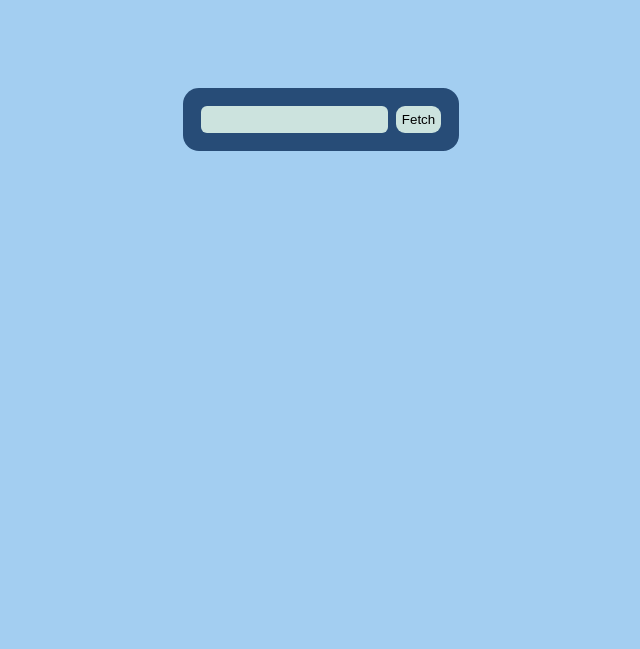
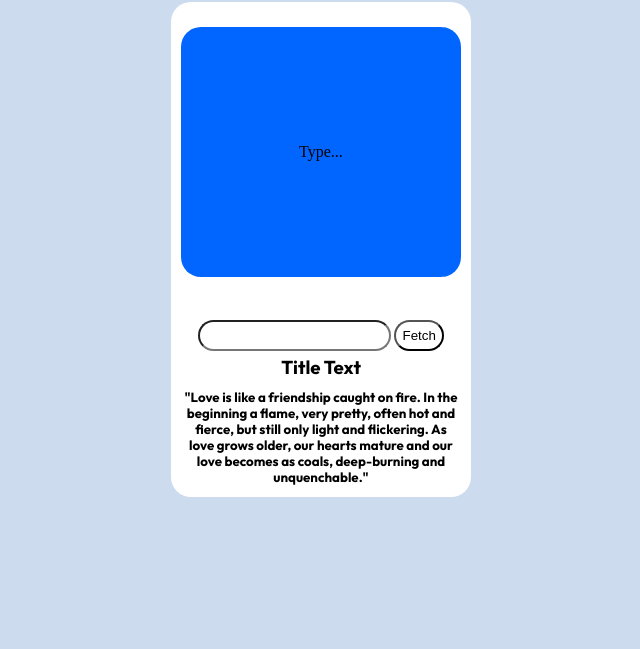
Before and after one commit to alapandas3/QR-Generator-v2, a plain HTML site: page index.html in a window 1280 px wide. Shown: the part 151-800 px from the top of the page, without its empty margins (319-959 px from the left). Drawn offline with Linux system fonts and the light colour scheme.

Commit message:
Initial Commit

```diff
--- a/index.html
+++ b/index.html
@@ -1,22 +1,64 @@
 <!DOCTYPE html>
 <html lang="en">
+
 <head>
     <meta charset="UTF-8">
     <meta name="viewport" content="width=device-width, initial-scale=1.0">
-    <title>QR Code Generator</title>
+    <!-- displays site properly based on user's device -->
+    <script src="script.js"></script>
+    <link rel="preconnect" href="https://fonts.googleapis.com">
+    <link rel="preconnect" href="https://fonts.gstatic.com" crossorigin>
+    <link href="https://fonts.googleapis.com/css2?family=Outfit:wght@100..900&display=swap" rel="stylesheet">
+    <link rel="icon" type="image/png" sizes="32x32" href="./images/favicon-32x32.png">
+
+    <title>Frontend Mentor | QR code component</title>
     <link rel="stylesheet" href="style.css">
-    <script src="script.js"></script>
+    <!-- Feel free to remove these styles or customise in your own stylesheet 👍 -->
+    <style>
+        .attribution {
+            font-size: 11px;
+            text-align: center;
+        }
+
+        .attribution a {
+            color: #3e52a3;
+        }
+    </style>
 </head>
+
 <body>
-    <h1>QR Code Generator</h1>
-    <div class="maindiv">
-        <div >
-            <img id="qrc" src= alt="QR Code">
+    <div id="main">
+        <div id="container">
+            <div id="childcontainer">
+                <div id="loader" style="justify-content: center;
+                display: flex;
+                width: 100%;
+                height: 250px;
+                border-radius: 20px;
+                background-color: #0066ff;
+                align-items: center;">Type...</div>
+                <img id="one" style="display: none;" src="" alt="QRCode">
+            </div>
         </div>
-        <div class="main">
-            <input type="text" id="ip">
-            <button id="button">Fetch</button>
+        <div id="two">
+            <p id="work">
+                <input type="text" name="input" id="input">
+                <button id="button" onclick="worker()">Fetch</button>
+            </p>
+            <h3 id="title">
+                Title Text
+            </h3>
+            <h5 id="quote">
+                "Love is like a friendship caught on fire. In the beginning a flame, very pretty, often hot and fierce,
+                but still only light and flickering. As love grows older, our hearts mature and our love becomes as
+                coals, deep-burning and unquenchable."
+            </h5>
         </div>
     </div>
+
 </body>
+<script>
+
+</script>
+
 </html>
--- a/script.js
+++ b/script.js
@@ -1,33 +1,50 @@
-window.addEventListener("DOMContentLoaded", (event) => {
-    const inputBox = document.getElementById("ip");
-    const imgc = document.getElementById('qrc');
-    const colors = ["#6096BA", "#a3cef1", "#8b8c89", "#e7ecef"];
-    inputBox.addEventListener('input', function() {
-        if (inputBox.value === '') {
-            imgc.style.display = 'none';
-        } else {
-            imgc.src='';
-            imgc.style.display = 'block'; // Show the image container
-        }
-    });
-    function getImage() {
-        const url = "https://api.qrserver.com/v1/create-qr-code/?size=250x250&data=";
-        const inptext = inputBox.value;
-        const finalurl = url.concat(inptext);
+function loader(text) {
 
-        if (inptext.length <= 0) {
-            alert("EMPTY INPUT");
-            return;
-        }
+    document.getElementById("loader").style.display = "block";
 
-        imgc.style.display = 'block';
-        imgc.src = finalurl;
+    const url = `https://api.qrserver.com/v1/create-qr-code/?data=${text}&size=300x300&amp&color=fff&bgcolor=2d81ff`;
+    let img = document.getElementById("one");
+    let title = document.getElementById("title");
 
-        document.body.style.backgroundColor = colors[0];
+    fetch(url)
+        .then(response => response.blob())
+        .then(blob => {
+            img.src = URL.createObjectURL(blob);
+            title.textContent = `Hey ${text} your Quote of the Day is:`;
+
+
+            document.getElementById("loader").style.display = "flex";
+            document.getElementById("loader").style.justifyContent = "center";
+            document.getElementById("loader").style.alignItems = "center";
+            document.getElementById("loader").innerHTML = "Loading....";
+            document.getElementById("loader").style.display = "none";
+            document.getElementById("one").style.display = "block";
+        });
+}
+
+function worker() {
+    const textinp = document.getElementById("input").value;
+    const url = `https://api.quotable.io/random`;
+    let quote = document.getElementById("quote");
+
+    document.getElementById("input").disabled = true;
+    document.getElementById("button").disabled = true;
+    if (textinp != '') {
+        fetch(url)
+            .then(response => response.text())
+            .then((response) => {
+                var i = JSON.parse(response);
+
+                quote.innerHTML = '"' + i.content + '"';
+            })
+            .catch(err => console.log(err))
+
+        loader(textinp);
+        document.getElementById("input").disabled = false;
+        document.getElementById("button").disabled = false;
+
     }
-
-    const button = document.getElementById("button");
-    button.addEventListener('click', function () {
-        getImage();
-    });
-});
+    else {
+        quote.innerHTML = '';
+    }
+}
--- a/style.css
+++ b/style.css
@@ -1,47 +1,109 @@
+@import url('https://fonts.googleapis.com/css2?family=Outfit:wght@100..900&display=swap');
+
+*,
+*::after,
+*::before {
+    box-sizing: border-box;
+    margin: 0;
+    padding: 0;
+}
 
 
-body{
-    background-color: #A3CEF1;
+:root {
+    --White: hsl(0, 0%, 100%);
+    --Lightgray: #ccdcee;
+    --Grayishblue: #7b879d;
+    --Darkblue: hsl(218, 44%, 22%);
 }
 
-h1{
-    font-family: sans-serif;
-    text-align: center;
-    margin: auto auto auto auto;
-    margin: 8%;
+
+body {
+    background-color: var(--Lightgray);
+    display: flex;
+    align-items: center;
+    padding: 6px;
+    height: 100vh;
 }
-div.maindiv{
-    background-color: #274C77;
-    padding: 10px;
-    border-radius: 16px;
+
+#main {
+
+    max-width: 300px;
+    margin-left: auto;
+    margin-right: auto;
     display: flex;
     flex-direction: column;
-    margin: auto auto auto auto;
-    width: fit-content;
+    background-color: var(--White);
+    border-radius: 20px;
+    gap: 12px;
+}
+
+#title {
+    padding: 4px;
+    width: 100%;
+}
+
+#childcontainer {
+    display: flex;
+    justify-content: center;
+    padding: 6px;
+}
+
+#container {
+    padding: 4px;
+    margin-top: 15px;
+    margin-bottom: 15px;
+}
+
+#one {
+
+    width: 100%;
+    padding: 8px;
+    color: blue;
+
+    background-color: #2d81ff;
+    border-radius: 20px;
+}
+
+#two {
+    padding: 6px;
+
+}
+
+p,
+h5,
+h3 {
+    width: 100%;
+    justify-content: center;
+    text-align: center;
+    font-family: "Outfit";
+
+
+}
+
+#loader {
+    justify-content: center;
+    display: flex;
+    width: 100%;
+    height: 250px;
+    border-radius: 20px;
+    background-color: #0066ff;
     align-items: center;
 }
-#qrc{
-    display: none;
-    border-radius: 10px;
-    padding: 8px;
+
+input {
+    width: fit-content;
+    text-align: center;
+    border-radius: 20px;
+    padding: 6px;
 }
-div.main{
-    padding: 2px;
-    display: flex;
-    margin: 6px;
-    gap:8px;
-}
-#button{
-    background-color: #CCE3DE;
-    border: 1px solid transparent;
-    padding: 5px;
-    border-radius: 9px;
+
+button {
+    background-color: white;
+    border-radius: 18px;
+    padding: 6px;
 
 }
-#ip{
-    border-radius: 6px;
-    border: 0px solid black;
-    padding: 5px;
-    text-align: center;
-    background-color: #CCE3DE;
+
+#quote {
+    padding: 6px;
 }
```
Also changed, not shown: style-guide.md (added, +30 -0 lines), README-template.md (added), README.md (added), design/desktop-design.jpg (added), design/desktop-preview.jpg (added), design/mobile-design.jpg (added), images/favicon-32x32.png (added), images/image-qr-code.png (added), 1 other file.
